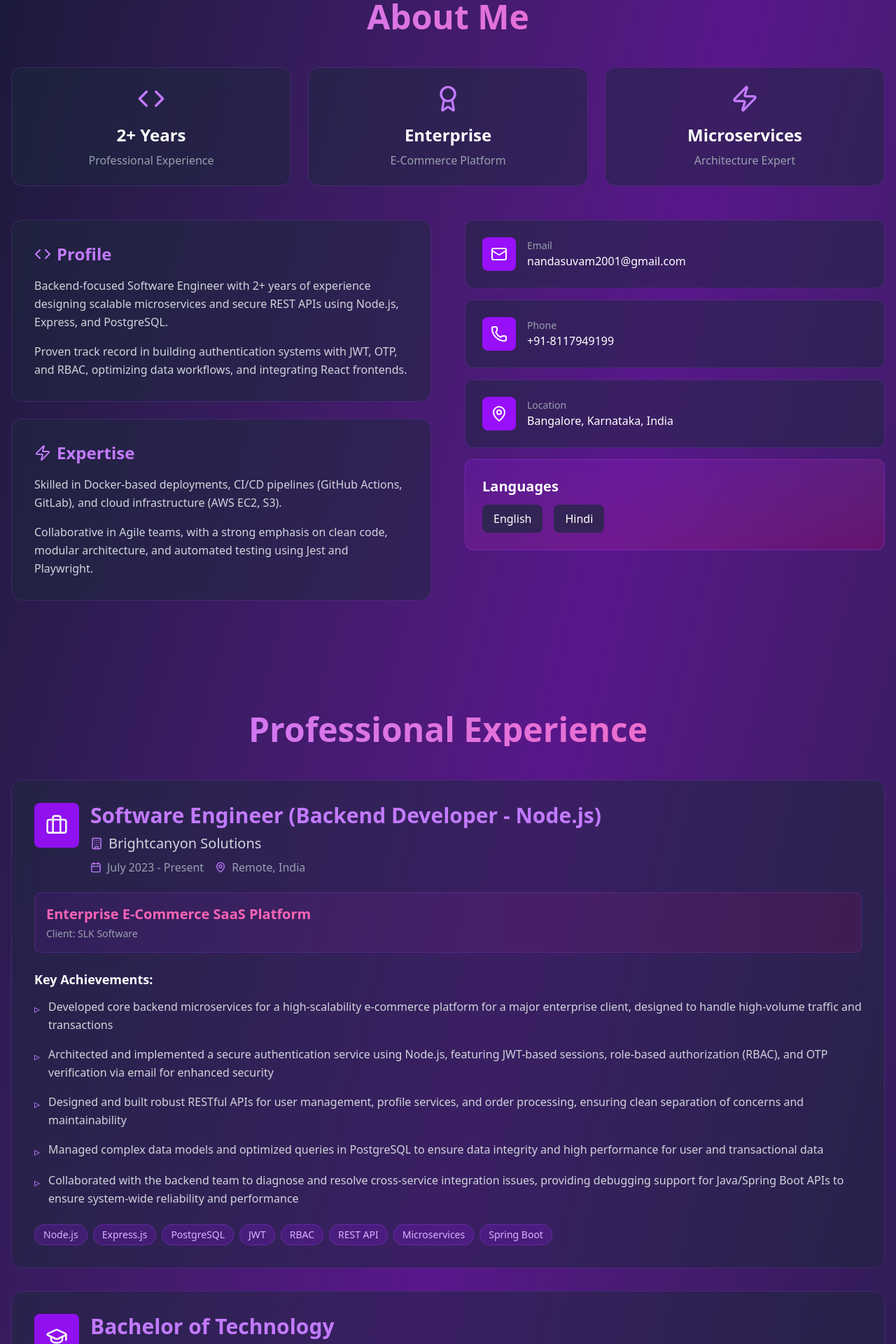
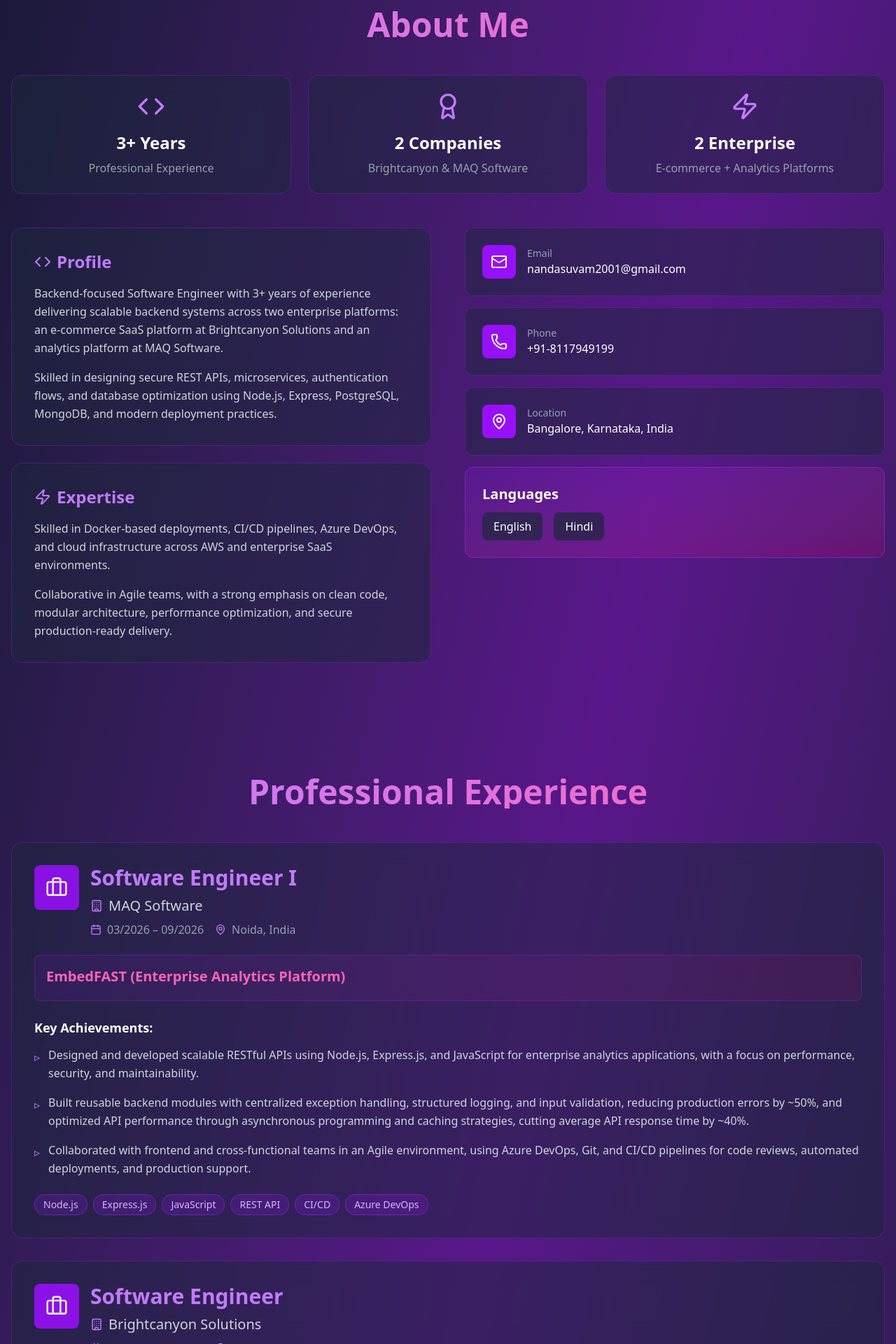
Before and after one commit to suvamkumarnanda/MyPortfolio, a React (Vite) app: page / in a window 1280 px wide. Shown: the part 880-2800 px from the top of the page at 70% size. Built offline with nearby package versions, Linux system fonts and the light colour scheme.

Commit message:
"Updated the details"

```diff
--- a/src/components/About.jsx
+++ b/src/components/About.jsx
@@ -29,18 +29,18 @@ const About = () => {
   const highlights = [
     {
       icon: Code,
-      title: '2+ Years',
+      title: '3+ Years',
       description: 'Professional Experience',
     },
     {
       icon: Award,
-      title: 'Enterprise',
-      description: 'E-Commerce Platform',
+      title: '2 Companies',
+      description: 'Brightcanyon & MAQ Software',
     },
     {
       icon: Zap,
-      title: 'Microservices',
-      description: 'Architecture Expert',
+      title: '2 Enterprise',
+      description: 'E-commerce + Analytics Platforms',
     },
   ];
 
@@ -93,13 +93,14 @@ const About = () => {
                 <Code size={24} /> Profile
               </h3>
               <p className="text-gray-300 leading-relaxed mb-4">
-                Backend-focused Software Engineer with 2+ years of experience designing
-                scalable microservices and secure REST APIs using Node.js, Express, and
-                PostgreSQL.
+                Backend-focused Software Engineer with 3+ years of experience delivering
+                scalable backend systems across two enterprise platforms: an e-commerce SaaS
+                platform at Brightcanyon Solutions and an analytics platform at MAQ Software.
               </p>
               <p className="text-gray-300 leading-relaxed">
-                Proven track record in building authentication systems with JWT, OTP, and
-                RBAC, optimizing data workflows, and integrating React frontends.
+                Skilled in designing secure REST APIs, microservices, authentication flows,
+                and database optimization using Node.js, Express, PostgreSQL, MongoDB, and
+                modern deployment practices.
               </p>
             </div>
 
@@ -108,12 +109,12 @@ const About = () => {
                 <Zap size={24} /> Expertise
               </h3>
               <p className="text-gray-300 leading-relaxed mb-4">
-                Skilled in Docker-based deployments, CI/CD pipelines (GitHub Actions,
-                GitLab), and cloud infrastructure (AWS EC2, S3).
+                Skilled in Docker-based deployments, CI/CD pipelines, Azure DevOps, and cloud
+                infrastructure across AWS and enterprise SaaS environments.
               </p>
               <p className="text-gray-300 leading-relaxed">
                 Collaborative in Agile teams, with a strong emphasis on clean code,
-                modular architecture, and automated testing using Jest and Playwright.
+                modular architecture, performance optimization, and secure production-ready delivery.
               </p>
             </div>
           </div>
--- a/src/components/Experience.jsx
+++ b/src/components/Experience.jsx
@@ -26,21 +26,35 @@ const Experience = () => {
     };
   }, []);
 
-  const workExperience = {
-    role: 'Software Engineer (Backend Developer - Node.js)',
+  const experiences = [
+    {
+      role: 'Software Engineer I',
+      company: 'MAQ Software',
+      duration: '03/2026 – 09/2026',
+      location: 'Noida, India',
+      project: 'EmbedFAST (Enterprise Analytics Platform)',
+      achievements: [
+        'Designed and developed scalable RESTful APIs using Node.js, Express.js, and JavaScript for enterprise analytics applications, with a focus on performance, security, and maintainability.',
+        'Built reusable backend modules with centralized exception handling, structured logging, and input validation, reducing production errors by ~50%, and optimized API performance through asynchronous programming and caching strategies, cutting average API response time by ~40%.',
+        'Collaborated with frontend and cross-functional teams in an Agile environment, using Azure DevOps, Git, and CI/CD pipelines for code reviews, automated deployments, and production support.',
+      ],
+      tech: ['Node.js', 'Express.js', 'JavaScript', 'REST API', 'CI/CD', 'Azure DevOps'],
+    },
+    {
+      role: 'Software Engineer',
       company: 'Brightcanyon Solutions',
-    duration: 'July 2023 - Present',
-    location: 'Remote, India',
+      duration: '07/2023 – 03/2026',
+      location: 'Bengaluru, India',
       project: 'Enterprise E-Commerce SaaS Platform',
-    client: 'Client: SLK Software',
       achievements: [
-      'Developed core backend microservices for a high-scalability e-commerce platform for a major enterprise client, designed to handle high-volume traffic and transactions',
-      'Architected and implemented a secure authentication service using Node.js, featuring JWT-based sessions, role-based authorization (RBAC), and OTP verification via email for enhanced security',
-      'Designed and built robust RESTful APIs for user management, profile services, and order processing, ensuring clean separation of concerns and maintainability',
-      'Managed complex data models and optimized queries in PostgreSQL to ensure data integrity and high performance for user and transactional data',
-      'Collaborated with the backend team to diagnose and resolve cross-service integration issues, providing debugging support for Java/Spring Boot APIs to ensure system-wide reliability and performance',
+        'Built and delivered scalable RESTful APIs using Node.js, Express.js, and JavaScript for multiple business applications, collaborating closely with frontend developers to ship end-to-end features.',
+        'Implemented secure authentication and authorization using JWT, RBAC, OAuth2, and OTP-based verification, strengthening access control across the platform.',
+        'Designed and optimized PostgreSQL and MongoDB databases, including queries, schemas, and indexes, to improve backend performance and scalability as the platform grew.',
+        'Integrated third-party services, including payment gateways, email services, and external REST APIs, with robust validation and error handling, using Git, Docker, AWS, and CI/CD pipelines.',
       ],
-  };
+      tech: ['Node.js', 'Express.js', 'PostgreSQL', 'MongoDB', 'JWT', 'RBAC', 'OAuth2', 'AWS', 'Docker'],
+    },
+  ];
 
   const education = {
     degree: 'Bachelor of Technology',
@@ -65,58 +79,55 @@ const Experience = () => {
         </h2>
 
         <div className="space-y-8">
-          {/* Work Experience Card */}
+          {experiences.map((experience, experienceIndex) => (
             <div
+              key={experience.role}
               className={`bg-slate-800/50 backdrop-blur-lg p-8 rounded-2xl border border-purple-500/20 hover:border-purple-500/50 transition-all duration-500 transform ${
                 isVisible
                   ? 'opacity-100 translate-x-0'
                   : 'opacity-0 -translate-x-10'
-            }`}
+              } ${experienceIndex === 1 ? 'delay-200' : ''}`}
             >
-            {/* Header Section */}
               <div className="flex flex-col md:flex-row items-start gap-4 mb-6">
                 <div className="bg-purple-600 p-4 rounded-lg shrink-0 animate-pulse-slow">
                   <Briefcase size={32} className="text-white" />
                 </div>
                 <div className="flex-1">
                   <h3 className="text-2xl md:text-3xl font-bold text-purple-400 mb-2">
-                  {workExperience.role}
+                    {experience.role}
                   </h3>
                   <div className="space-y-2">
                     <div className="flex items-center gap-2 text-gray-300">
                       <Building size={18} className="text-purple-400" />
-                    <p className="text-xl">{workExperience.company}</p>
+                      <p className="text-xl">{experience.company}</p>
                     </div>
                     <div className="flex flex-wrap gap-4 text-gray-400">
                       <div className="flex items-center gap-2">
                         <Calendar size={16} className="text-purple-400" />
-                      <span>{workExperience.duration}</span>
+                        <span>{experience.duration}</span>
                       </div>
                       <div className="flex items-center gap-2">
                         <MapPin size={16} className="text-purple-400" />
-                      <span>{workExperience.location}</span>
+                        <span>{experience.location}</span>
                       </div>
                     </div>
                   </div>
                 </div>
               </div>
 
-            {/* Project Section */}
               <div className="mb-6 bg-gradient-to-r from-purple-600/10 to-pink-600/10 p-4 rounded-lg border border-purple-500/20">
                 <h4 className="text-xl font-semibold text-pink-400 mb-1">
-                {workExperience.project}
+                  {experience.project}
                 </h4>
-              <p className="text-gray-400 text-sm">{workExperience.client}</p>
               </div>
 
-            {/* Achievements */}
               <div className="space-y-4">
                 <h4 className="text-lg font-semibold text-white mb-3">
                   Key Achievements:
                 </h4>
-              {workExperience.achievements.map((achievement, index) => (
+                {experience.achievements.map((achievement, index) => (
                   <div
-                  key={index}
+                    key={`${experience.role}-${index}`}
                     className="flex items-start gap-3 group"
                     style={{
                       animation: isVisible
@@ -135,20 +146,10 @@ const Experience = () => {
                 ))}
               </div>
 
-            {/* Tech Tags */}
               <div className="mt-6 flex flex-wrap gap-2">
-              {[
-                'Node.js',
-                'Express.js',
-                'PostgreSQL',
-                'JWT',
-                'RBAC',
-                'REST API',
-                'Microservices',
-                'Spring Boot',
-              ].map((tech, index) => (
+                {experience.tech.map((tech, index) => (
                   <span
-                  key={index}
+                    key={`${experience.role}-${tech}`}
                     className="bg-purple-600/20 text-purple-300 px-3 py-1 rounded-full text-sm border border-purple-500/30 hover:bg-purple-600/30 transition-colors"
                   >
                     {tech}
@@ -156,8 +157,8 @@ const Experience = () => {
                 ))}
               </div>
             </div>
+          ))}
 
-          {/* Education Card */}
           <div
             className={`bg-slate-800/50 backdrop-blur-lg p-8 rounded-2xl border border-purple-500/20 hover:border-purple-500/50 transition-all duration-500 delay-200 transform ${
               isVisible ? 'opacity-100 translate-x-0' : 'opacity-0 translate-x-10'
--- a/src/components/Hero.jsx
+++ b/src/components/Hero.jsx
@@ -67,11 +67,14 @@ const Hero = () => {
 
         {/* Description */}
         <p
-          className="text-lg md:text-xl text-gray-400 max-w-3xl mx-auto mb-12 animate-slide-up"
+          className="text-lg md:text-xl text-gray-400 max-w-4xl mx-auto mb-12 animate-slide-up leading-relaxed"
           style={{ animationDelay: '0.4s' }}
         >
-          Backend-focused engineer with 2+ years of experience building scalable
-          microservices and secure REST APIs using Node.js, Express, and PostgreSQL
+          Full Stack Developer with 3+ years of experience building scalable backend systems using Node.js,
+          TypeScript, Express.js, PostgreSQL, and MongoDB, along with front-end development using React.js.
+          Hands-on experience with REST APIs, cloud infrastructure, security, and CI/CD, alongside strong
+          knowledge of Generative AI, LLMs, RAG, LangChain, LangGraph, and AI agents. Skilled in delivering
+          secure, scalable, production-ready software.
         </p>
 
         {/* CTA Buttons */}
```
Also changed, not shown: public/profile3 .svg (added). Lines whose indentation alone changed are shown as unchanged.
